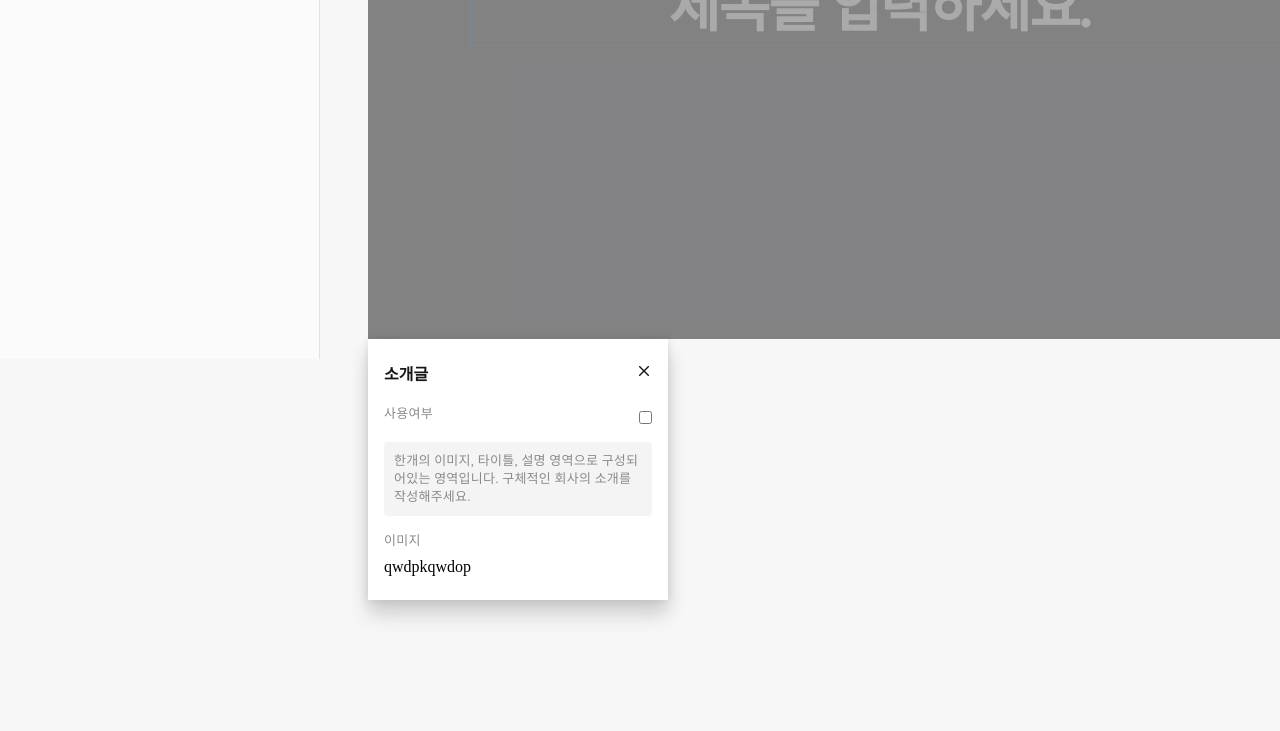
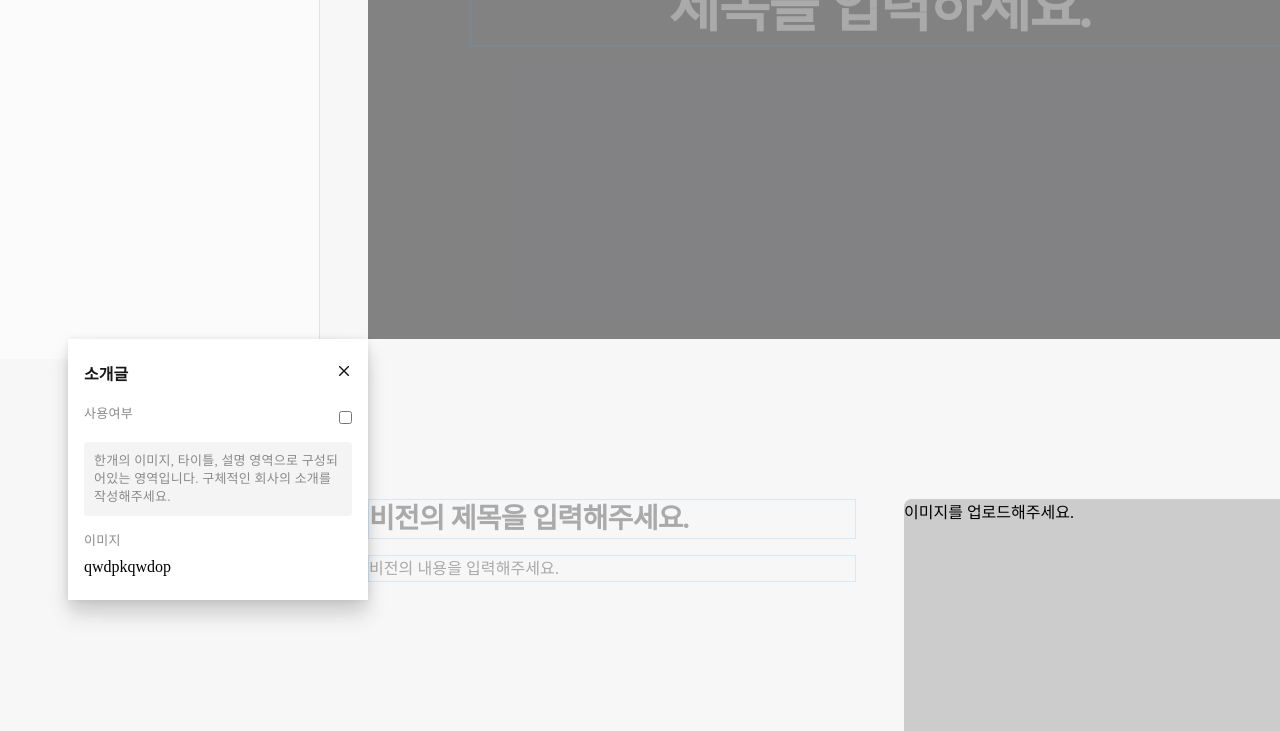
Before and after one commit to kibaek-kimm/site-builder-experiment, a Next.js app: page / in a window 1280 px wide. Shown: the part 441-1172 px from the top of the page. Built offline with nearby package versions, Linux system fonts and the light colour scheme.

Commit message:
feat: SectionAsidePanel 위치 조정

```diff
--- a/src/features/editor/core/SectionAsidePanel/SectionAsidePanel.module.css
+++ b/src/features/editor/core/SectionAsidePanel/SectionAsidePanel.module.css
@@ -1,9 +1,13 @@
 .wrapper {
+  position: absolute;
+  top: 0;
+  left: 0;
   width: 300px;
   padding: 24px 16px;
   background: #ffffff;
   box-shadow: 0px 16px 20px rgba(0, 0, 0, 0.12),
     0px 8px 16px rgba(0, 0, 0, 0.08), 0px 0px 8px rgba(0, 0, 0, 0.08);
+  transform: translate3d(-100%, 0, 0);
 }
 
 .panelHeader {
```
